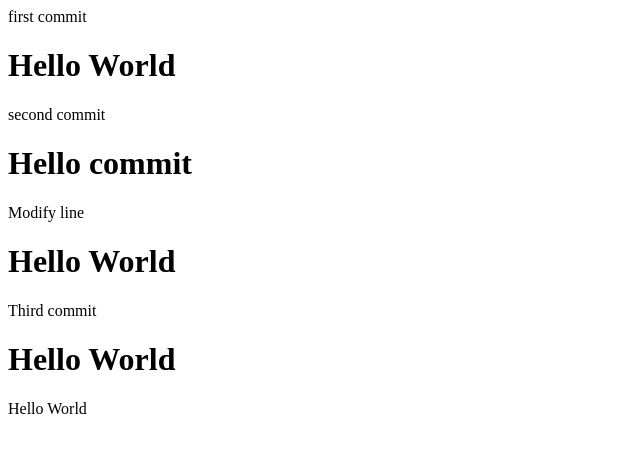
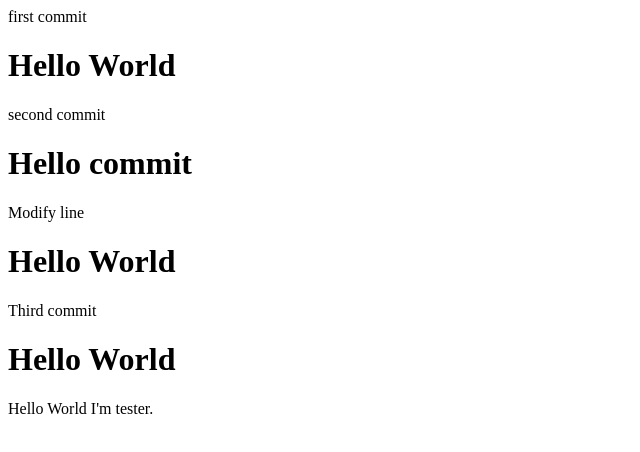
Before and after one commit to LiHye0521/HelloWorld, a plain HTML site: page index.html in a window 1280 px wide. Shown: the full height of the page, 0-640 px from the left. Drawn offline with Linux system fonts and the light colour scheme.

Commit message:
tester Update index.html

```diff
--- a/index.html
+++ b/index.html
@@ -18,6 +18,7 @@
     <h1>Hello World</h1>
 
     Hello World
+    I'm tester.
 
   </body>
 </html>
```
